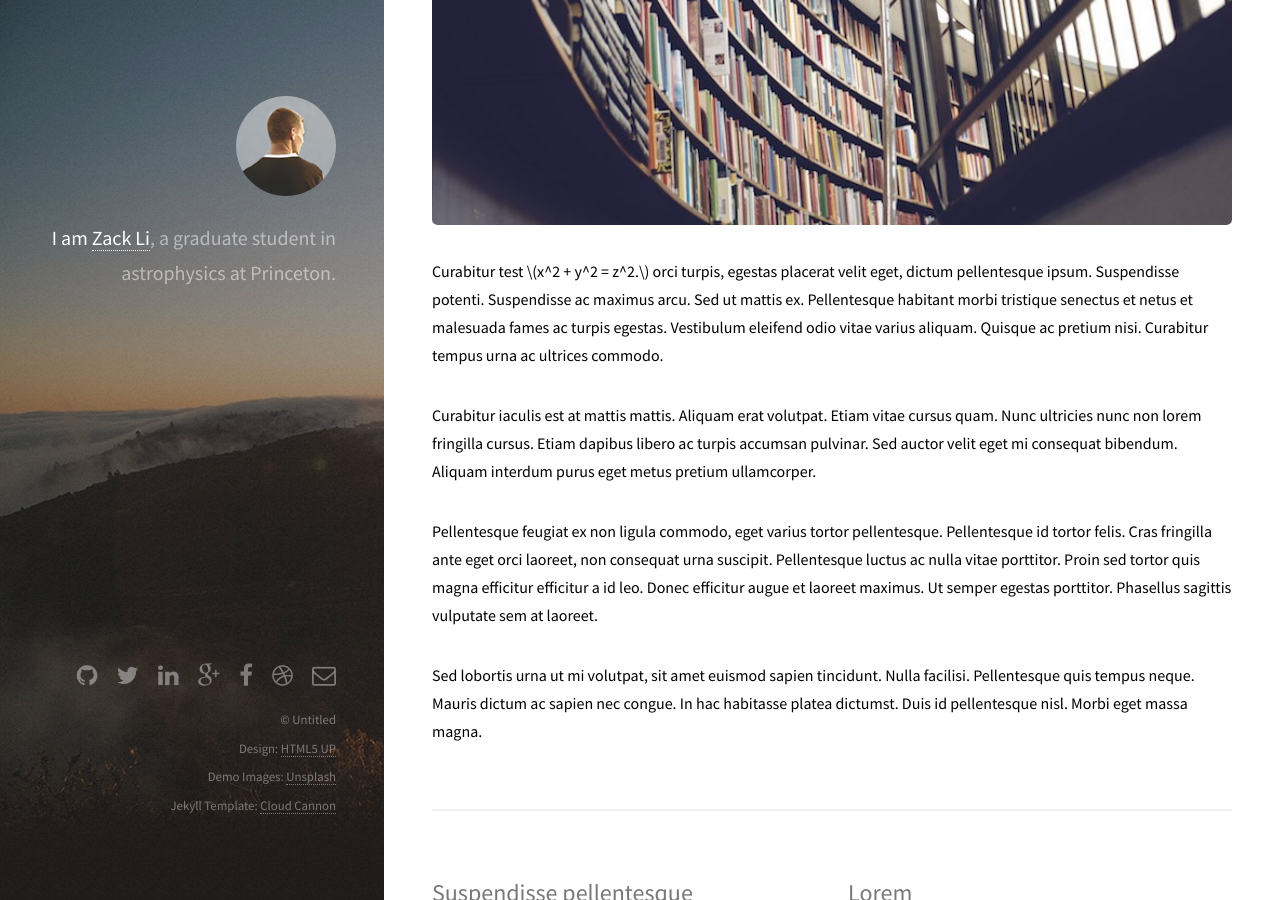
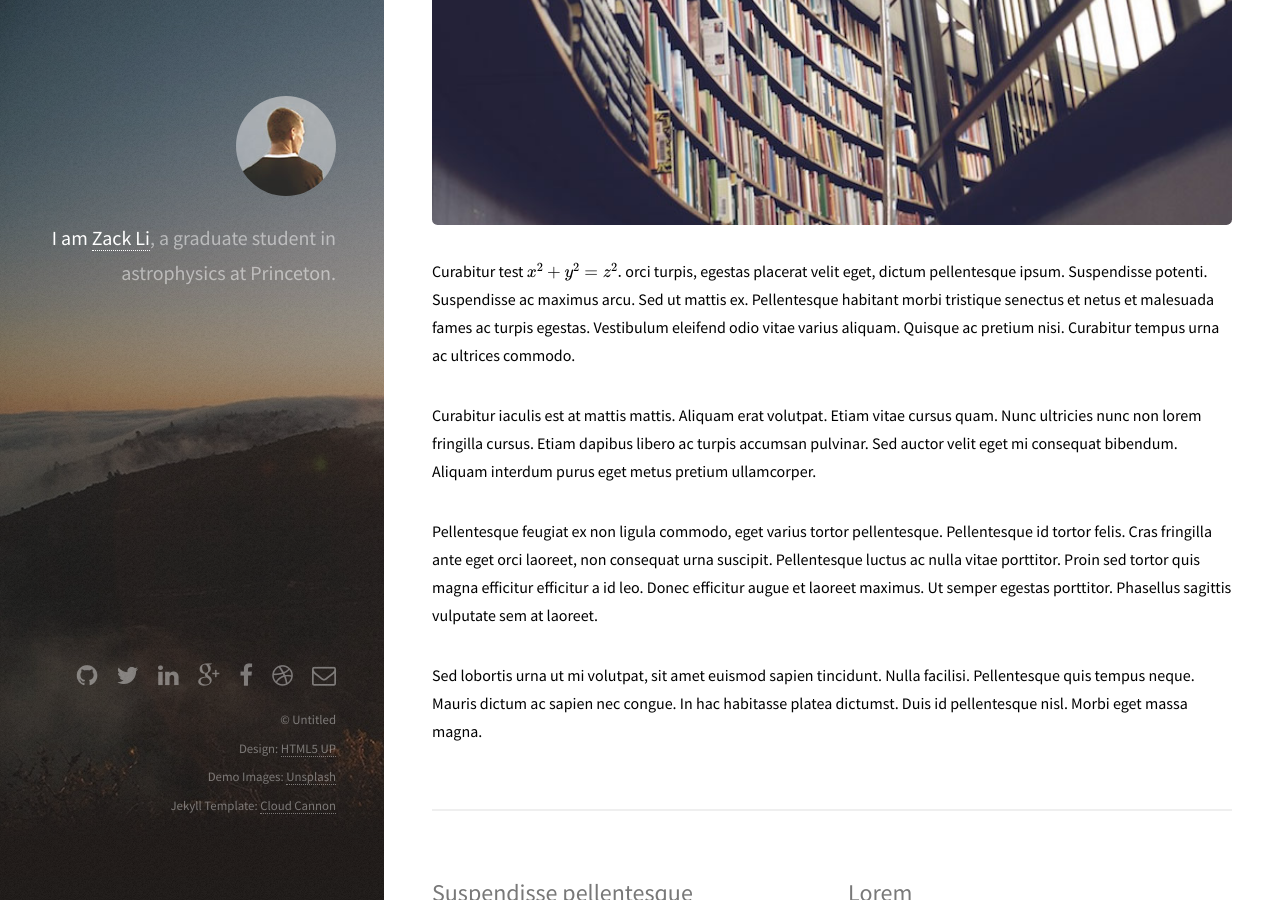
Before and after one commit to xzackli/xzackli.github.io, a Jekyll site: the page built from index.html, in a window 1280 px wide and 900 px high, scrolled down 460 px. Built offline with Jekyll 4.4.1, drawn with Linux system fonts in a browser that asks for light colours; formulas are drawn with MathJax 3; part of the change alters nothing that is shown.

```diff
--- a/_layouts/default.html
+++ b/_layouts/default.html
@@ -10,6 +10,7 @@
   		<script src="/js/jquery.poptrox.min.js"></script>
   		<script src="/js/skel.min.js"></script>
   		<script src="/js/init.js"></script>
+      <script type="text/javascript" src="http://cdn.mathjax.org/mathjax/latest/MathJax.js?config=TeX-AMS-MML_HTMLorMML" async></script>
   		<noscript>
   			<link rel="stylesheet" href="/css/skel.css" />
   			<link rel="stylesheet" href="/css/style.css" />
```
